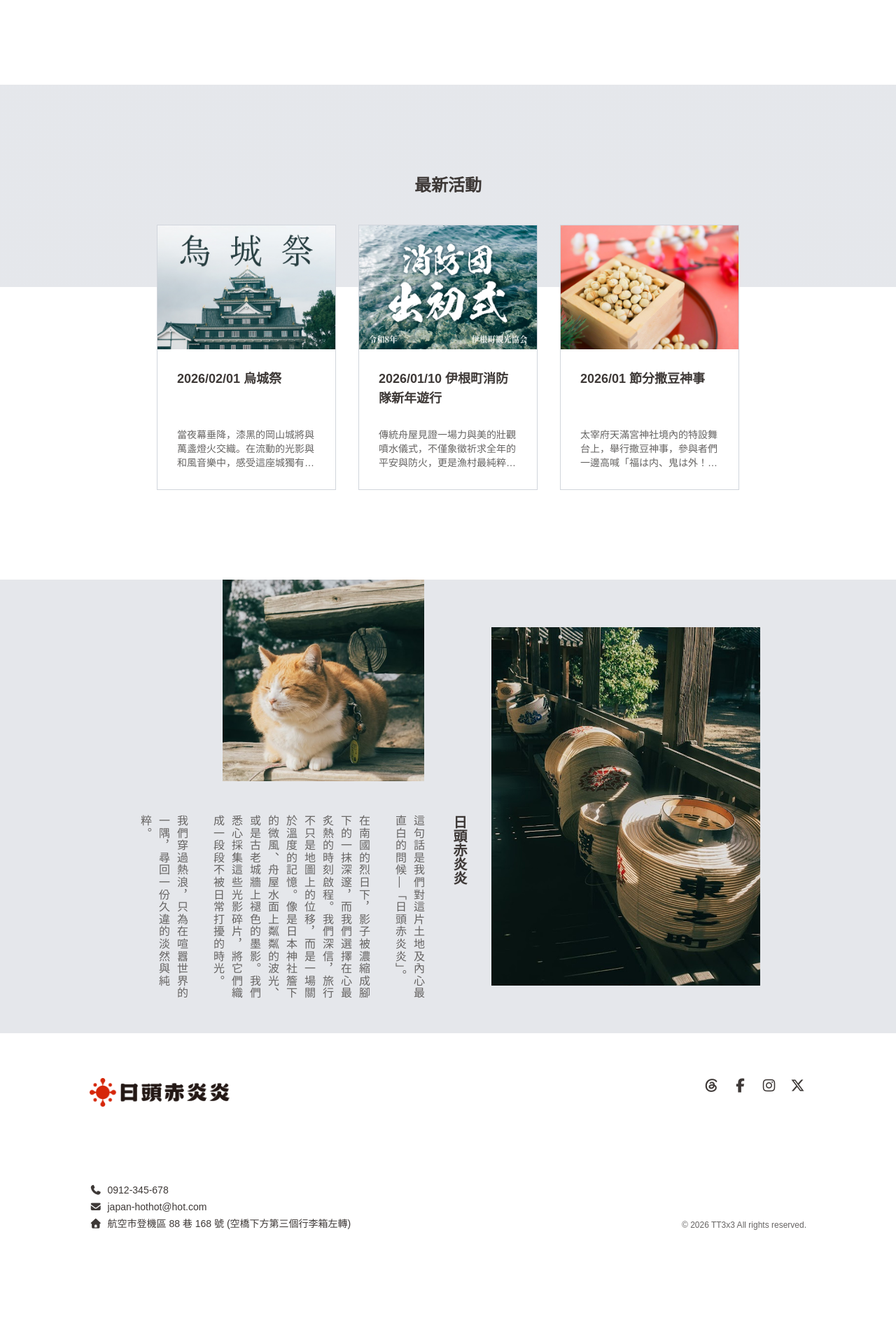
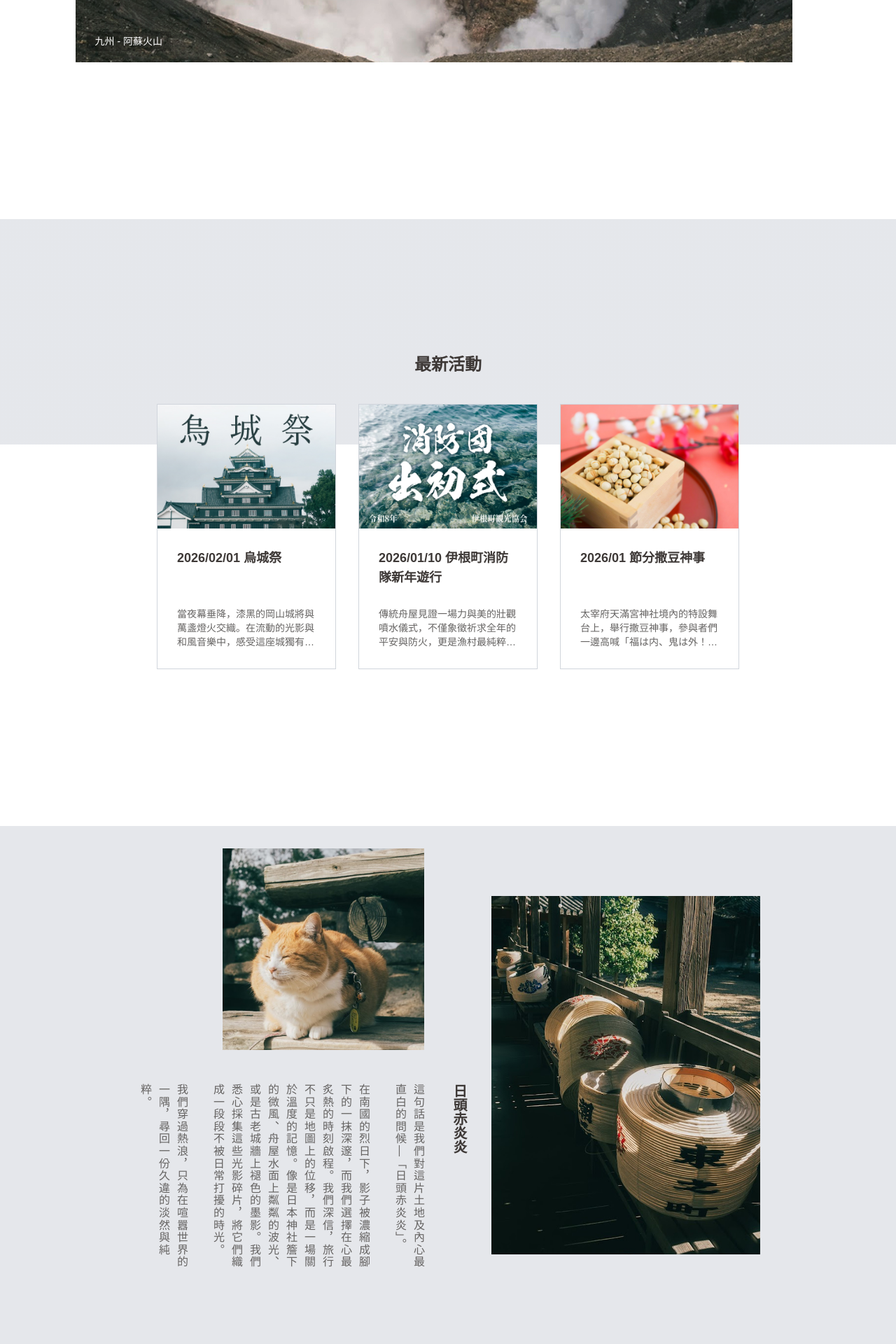
Before and after one commit to TT3x3/japan-hot-hot, a Vue app: page / in a window 1280 px wide. Shown: the part 1400-3320 px from the top of the page at 70% size. Before the commit the page ends 3270 px from the top, so only its background shows below. Built offline with nearby package versions, Linux system fonts and the light colour scheme; no server answers; a web font is replaced by a local one; what v-calendar would draw is missing.

Commit message:
Optimize code

```diff
--- a/src/components/AppFooter.vue
+++ b/src/components/AppFooter.vue
@@ -3,7 +3,7 @@
         <div class="mx-auto max-w-[80%] flex md:flex-row flex-col md:justify-between items-center gap-8 md:pt-16 md:pb-28 py-10">
             <div class="h-[218px] flex flex-col md:justify-between md:items-start items-center gap-8">
                 <img src="../assets/images/logo-2-s.png" alt="logo-small" class="w-[200px] pb-5">
-                <ul class="flex flex-col md:gap-1 gap-2 text-sm  text-base-heavy">
+                <ul class="flex flex-col md:gap-1 gap-2 text-sm  text-base-light">
                     <li class="flex md:gap-2 gap-1 items-center"><i class="fa-solid fa-phone"></i><p>0912-345-678</p></li>
                     <li class="flex md:gap-2 gap-1 items-center"><i class="fa-solid fa-envelope"></i><p>japan-hothot@hot.com</p></li>
                     <li class="flex md:gap-2 gap-1 items-center"><i class="fa-solid fa-house"></i><p>航空市登機區 88 巷 168 號 (空橋下方第三個行李箱左轉)</p></li>
--- a/src/components/HomeActivity.vue
+++ b/src/components/HomeActivity.vue
@@ -1,7 +1,7 @@
 <template>
     <div
         class="flex flex-col justify-center md:items-center items-stretch  bg-gradient-to-t from-white from-50% to-gray-200 to-50%">
-        <div class="flex flex-col gap-10 md:pt-32 pt-10">
+        <div class="flex flex-col gap-10 md:pt-48 pt-10">
             <h2 class="font-bold text-center text-2xl text-base-heavy">最新活動</h2>
             <!-- 卡片區 -->
             <div class="flex md:flex-row flex-nowrap overflow-x-auto md:overflow-visible gap-8 w-full md:px-0 px-8">
--- a/src/pages/AppHome.vue
+++ b/src/pages/AppHome.vue
@@ -1,11 +1,10 @@
 <template>
-  <div class="flex flex-col md:gap-32 gap-12">
+  <div class="flex flex-col md:gap-56 gap-12">
     <div class="flex md:flex-col flex-col-reverse md:gap-32 gap-12">
       <!-- 搜尋框 -->
       <SearchBar />
       <img src="../assets/images/home-banner.jpg" class="w-full h-72 relative object-cover" alt="home-banner">
     </div>
-
 
     <!-- 輪播圖 -->
     <HomeCarousel />
@@ -13,7 +12,7 @@
     <HomeActivity />
 
     <!-- 關於我 -->
-    <div class="bg-gray-200 overflow-x-hidden md:py-0 py-12">
+    <div class="bg-gray-200 overflow-x-hidden md:py-0 md:pb-24 md:pt-8 py-12">
       <div class="flex w-full justify-center items-center gap-8">
         <div class="flex flex-col md:items-end items-center">
           <img src="../assets/images/about-img-2.jpg" alt="about-img-2" class="md:h-72 h-96 object-cover md:pr-16">
@@ -28,7 +27,6 @@
           class="hidden md:block max-w-[30%] h-full object-cover">
       </div>
     </div>
-
   </div>
 </template>
 
```
